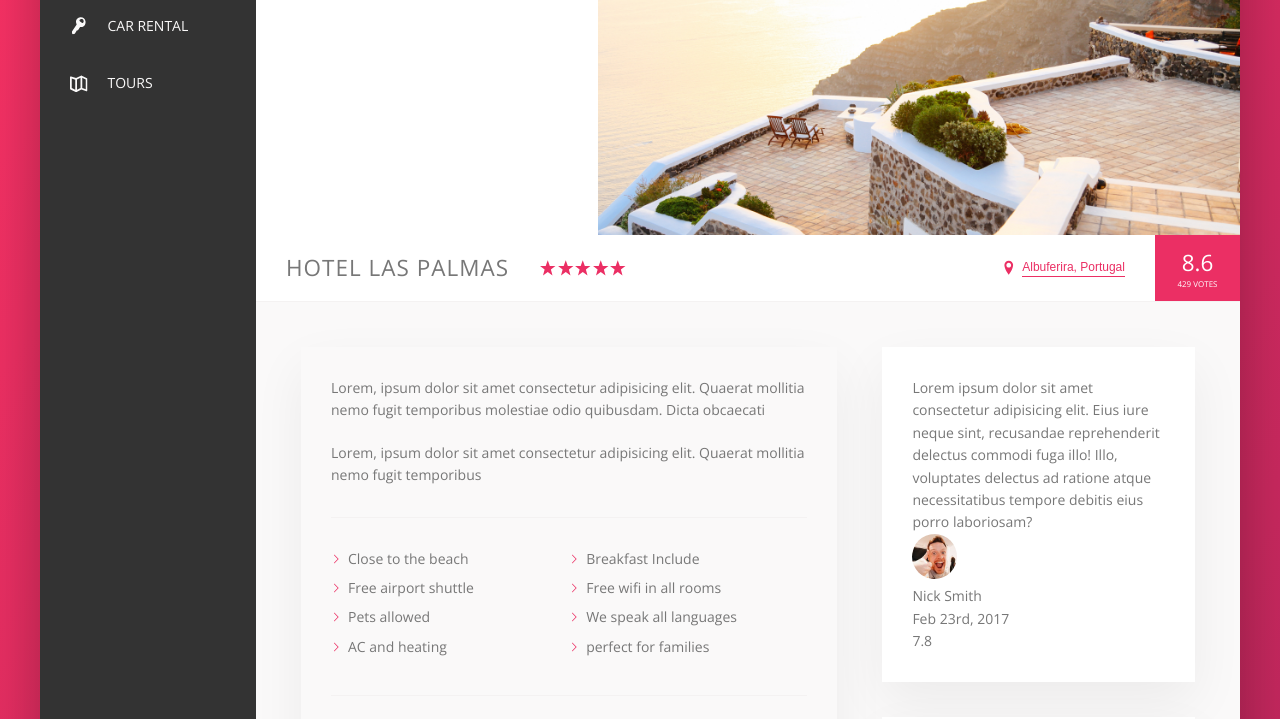
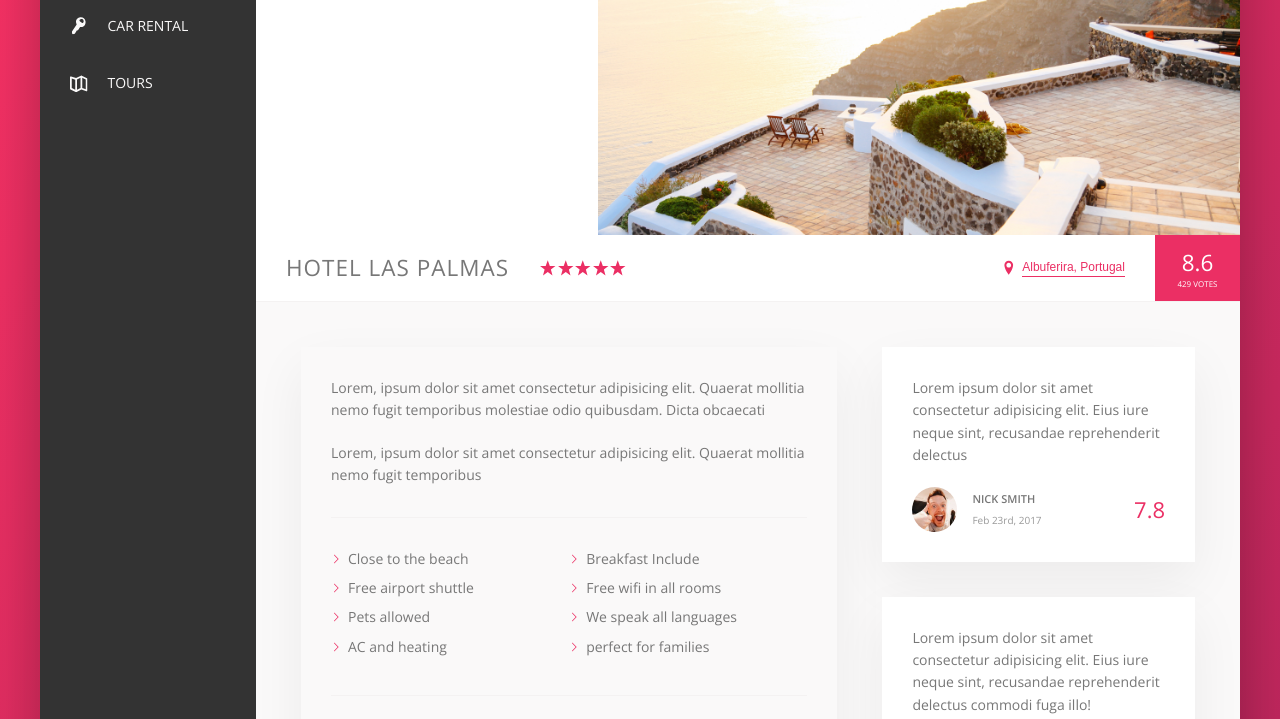
Before and after one commit to jermarino16/Trillo-Flexbox-Practice, a website: page index.html in a window 1280 px wide. Shown: the part 300-1019 px from the top of the page. Drawn offline with nearby package versions, Linux system fonts and the light colour scheme.

Commit message:
almost finished user reviews

```diff
--- a/index.html
+++ b/index.html
@@ -213,9 +213,7 @@
               <figure class="review">
                 <blockquote class="review__text">
                   Lorem ipsum dolor sit amet consectetur adipisicing elit. Eius
-                  iure neque sint, recusandae reprehenderit delectus commodi
-                  fuga illo! Illo, voluptates delectus ad ratione atque
-                  necessitatibus tempore debitis eius porro laboriosam?
+                  iure neque sint, recusandae reprehenderit delectus
                 </blockquote>
                 <figcaption class="review__user">
                   <img
--- a/sass/_components.scss
+++ b/sass/_components.scss
@@ -376,26 +376,40 @@
   margin-bottom: 3.5rem;
 
   &__text {
+    margin-bottom: 2rem;
   }
 
   &__user {
+    display: flex;
+    align-items: center;
   }
 
   &__photo {
     height: 4.5rem;
     width: 4.5rem;
     border-radius: 50%;
+    margin-right: 1.5rem;
   }
 
   &__user-box {
+    margin-right: auto;
   }
 
   &__user-name {
+    text-transform: uppercase;
+    font-size: 1.1rem;
+    font-weight: 600;
+    margin-bottom: 0.4rem;
   }
 
   &__user-date {
+    font-size: 1rem;
+    color: var(--color-grey-dark-3);
   }
 
   &__rating {
+    color: var(--color-primary);
+    font-size: 2.2rem;
+    font-weight: 300;
   }
 }
```
Also changed, not shown: css/style.css.
